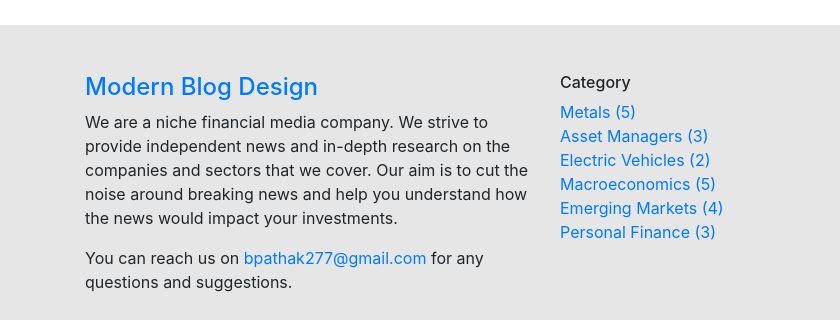
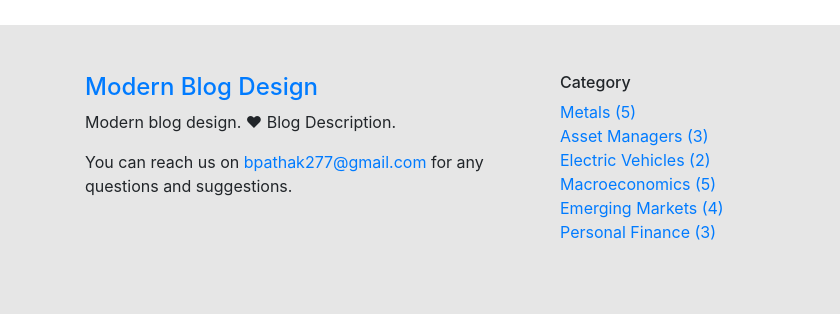
Before and after one commit to Bhupesh7662/Modern-blog-design, a plain HTML site: page Index.html in a window 1280 px wide. Shown: the part 2346-2666 px from the top of the page, 0-840 px from the left. Drawn offline with nearby package versions, Linux system fonts and the light colour scheme.

Commit message:
Update Index.html

```diff
--- a/Index.html
+++ b/Index.html
@@ -793,9 +793,8 @@
                         <a href="#">
                             <h4>Modern Blog Design</h4>
                         </a>
-                        <p>We are a niche financial media company. We strive to provide independent news and in-depth
-                            research on the companies and sectors that we cover. Our aim is to cut the noise around
-                            breaking news and help you understand how the news would impact your investments.</p>
+                        <p>Modern blog design. &hearts; Blog Description.
+                        </p>
                         <p>You can reach us on <a href="mailto:bpathak277@gmail.com">bpathak277@gmail.com</a> for any
                             questions and suggestions.</p>
                     </div>
```
